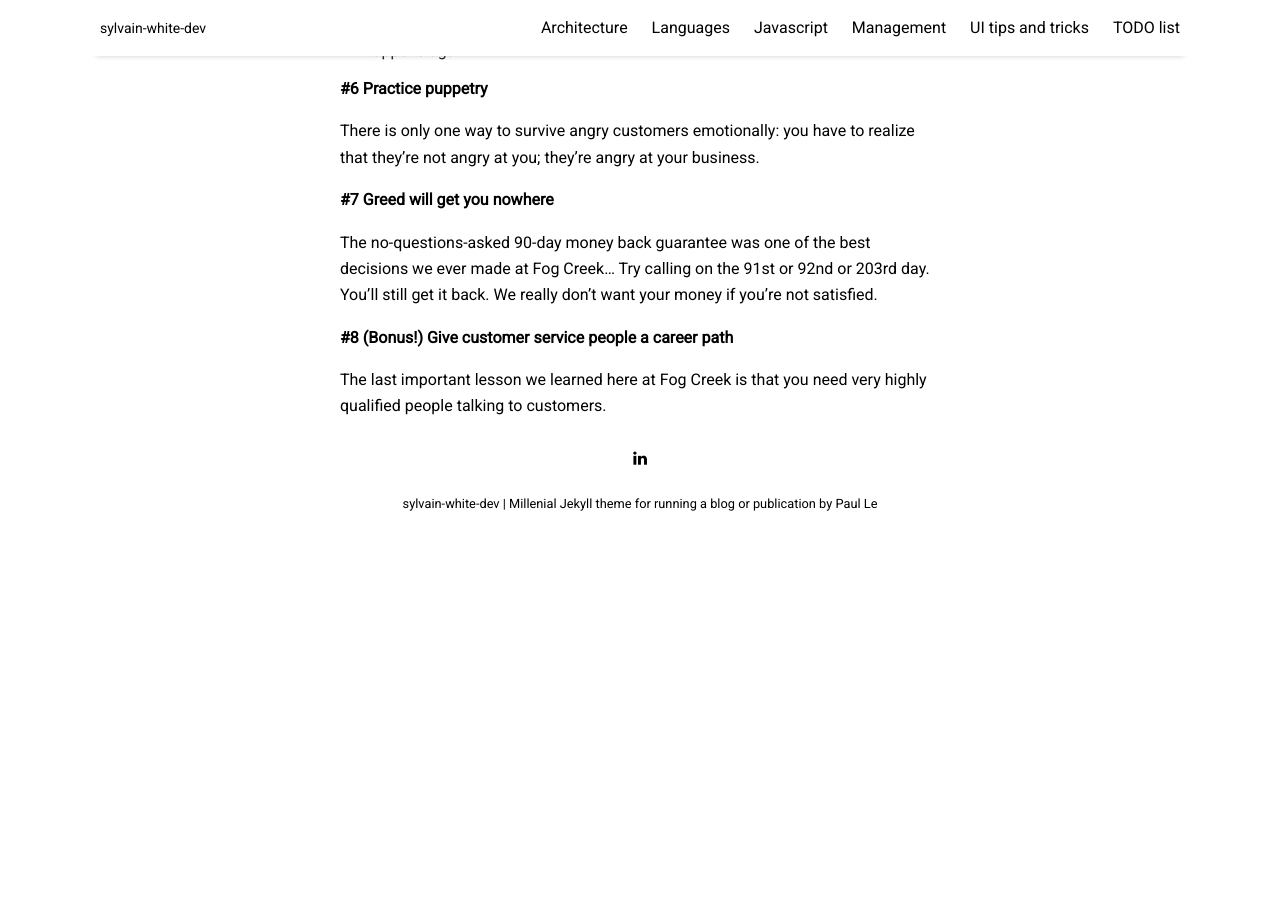
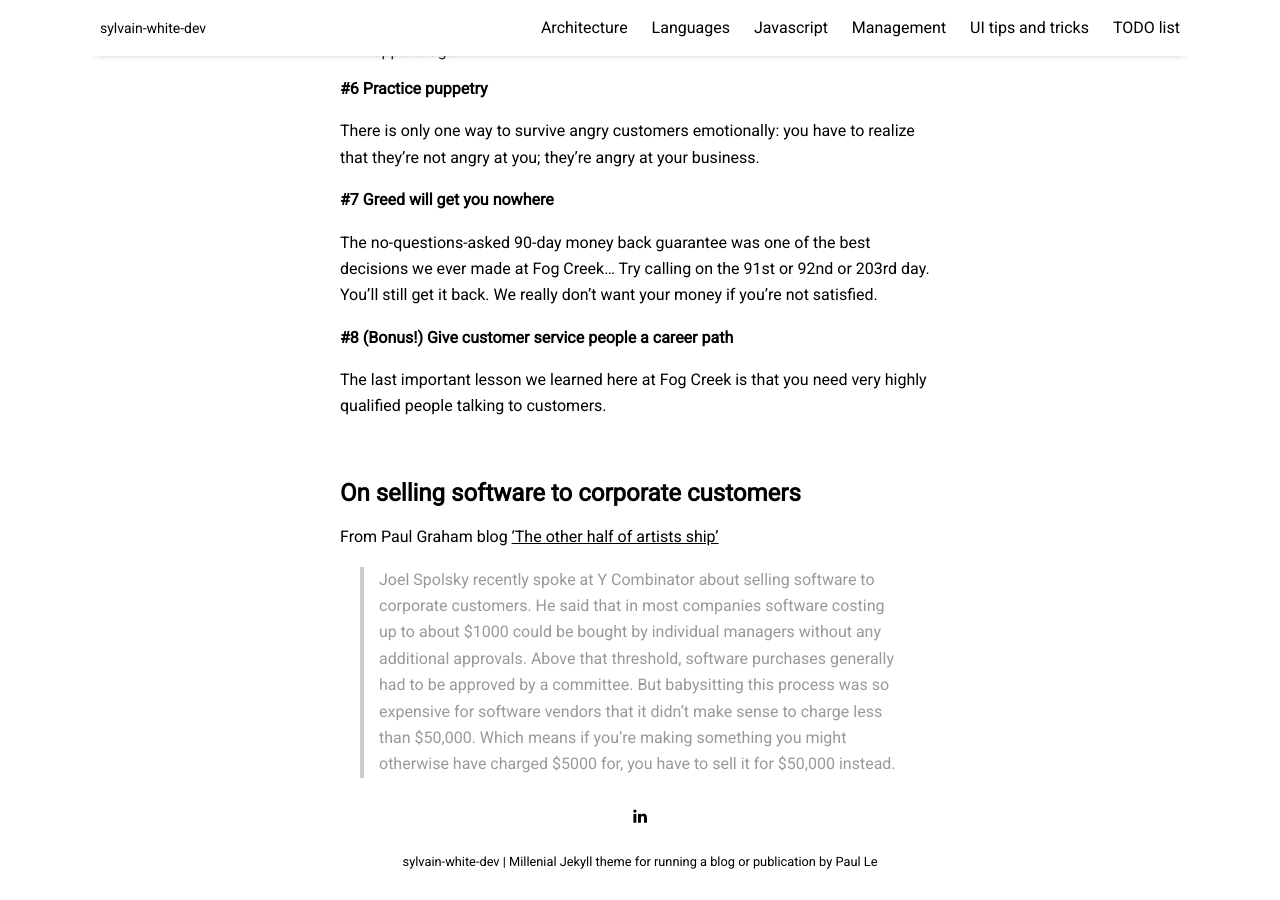
Before and after one commit to sylvainwhite/sylvain-white-dev, a Jekyll site: the page built from _posts/2019-06-07-onMarketing.md, in a window 1280 px wide and 900 px high, scrolled down 1930 px. Built offline with Jekyll 4.4.1, drawn with Linux system fonts in a browser that asks for light colours; nearby versions of some CDN libraries; before the commit the page ends 2472 px from its top, so only the background shows below that.

Commit message:
Update OnMarketing post

```diff
--- a/_posts/2019-06-07-onMarketing.md
+++ b/_posts/2019-06-07-onMarketing.md
@@ -76,3 +76,11 @@
 **#8 (Bonus!) Give customer service people a career path**
 
 The last important lesson we learned here at Fog Creek is that you need very highly qualified people talking to customers.
+
+<br/>
+
+## On selling software to corporate customers
+
+From Paul Graham blog ['The other half of artists ship'](http://www.paulgraham.com/artistsship.html){:target="_blank"}
+
+>  Joel Spolsky recently spoke at Y Combinator about selling software to corporate customers. He said that in most companies software costing up to about $1000 could be bought by individual managers without any additional approvals. Above that threshold, software purchases generally had to be approved by a committee. But babysitting this process was so expensive for software vendors that it didn't make sense to charge less than $50,000. Which means if you're making something you might otherwise have charged $5000 for, you have to sell it for $50,000 instead.
```
